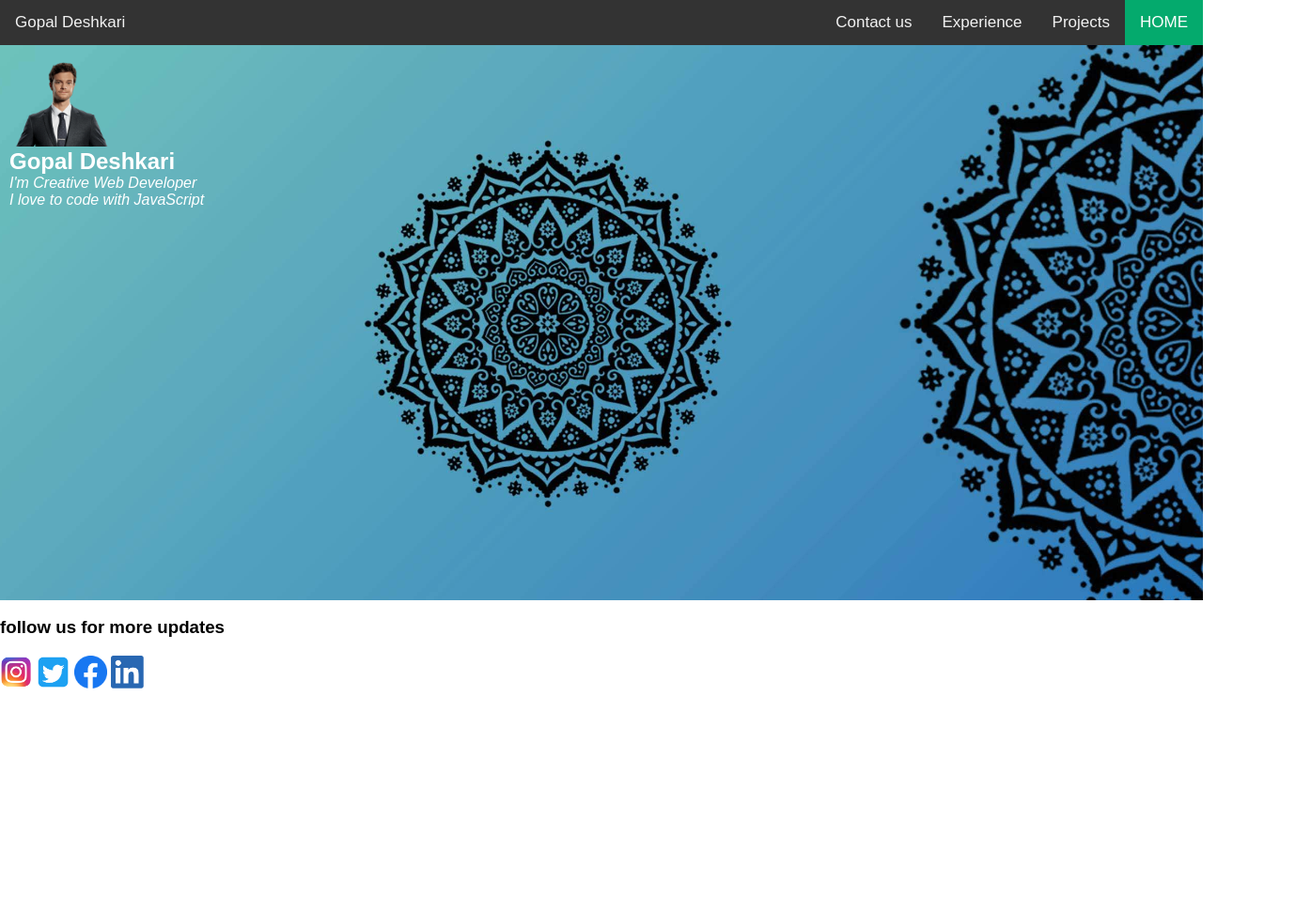
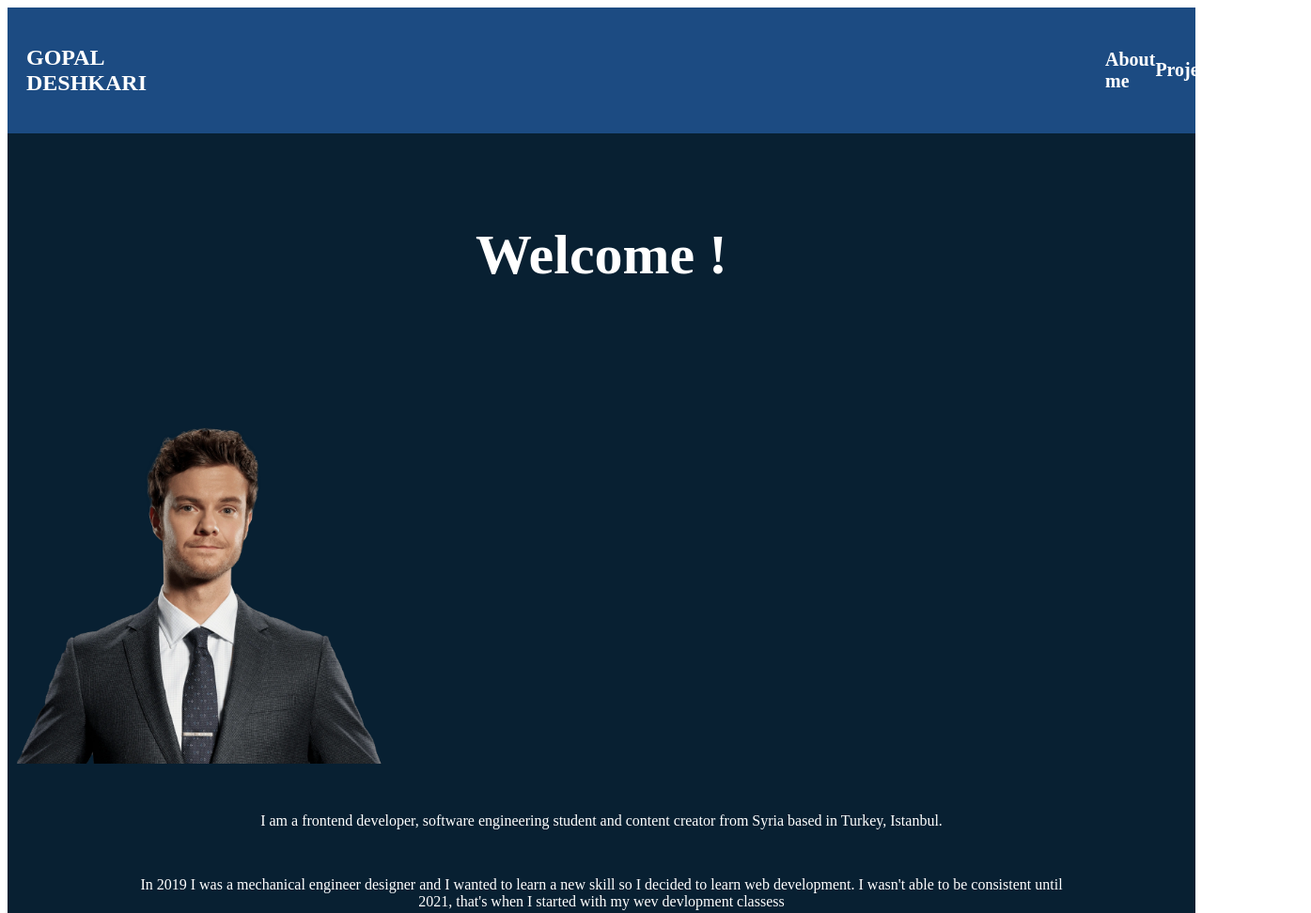
Before and after one commit to gopalls/Portfolio, a plain HTML site: page index.html in a window 1280 px wide. Shown: the top 972 px of the page at 94% size, 1395 px wide, since content can reach past the window. Before the commit the page ends 800 px from the top, so only its background shows below. Drawn offline with Linux system fonts and the light colour scheme.

Commit message:
modified:   index.html

```diff
--- a/index.html
+++ b/index.html
@@ -1,134 +1,129 @@
 <!DOCTYPE html>
 <html lang="en">
   <head>
-
     <title>My_Portfolio</title>
 
     <style>
 
- body {
-  margin: 0;
-  font-family: Arial, Helvetica, sans-serif;
+      *{
+        font-family: "poppins";
       }
 
-.gopal{  float: left;
-  color: #f2f2f2;
-  text-align: center;
-  padding: 14px 16px;
-  text-decoration: none;
-  font-size: 17px;
-  background-color: #333
+      .header-navbar{
+        display: flex;
+        flex-direction: row;
+        }
+
+        .header{
+        display: flex;
+        background-color: #1C4B82;
+        border:10px #1C4B82;
+        margin: 0%;
+        padding: 0%;
+        }
+
+
+      .header-name {
+          color: white;
+          padding: 20px;
+          margin-left: 100;
 
            }
 
-.topnav{
-        overflow: hidden; background-color: #333;
-}
+      .header-navbar{
+        font-size: 20px;
+          width:300px;
+          display: flex;
+          align-items: center;
+          margin-left: 1000px;
+          justify-content: space-around;
+          color: white;}
 
-.topnav a{
-  float: right;
-  color: #f2f2f2;
-  text-align: center;
-  padding: 14px 16px;
-  text-decoration: none;
-  font-size: 17px;
-}
 
-.topnav a:hover {
-  background-color: #ddd;
-  color: black;
-}
+          .info-description{
 
-.topnav a.home{
-  background-color: #04AA6D;
-  color: white;
-}
-
-.wallpaper{
-    display: grid;
-    width: 100%;
-    height: 100%;
+          background-color: rgb(8,32,50);
+          height: 2000px;
+          margin: 0%;
+          padding: 5px;
 
           }
 
-.myinfo {
-  position: relative;
-
+          .welcome{
             color: white;
+            text-align: center;
+            padding: 10px;
+            font-size: 60px;
           }
 
-.info{position: absolute;
-  top: 110px;
-  left: 10px;
-  margin: 0px;
-  padding: 0;
-}
-.first {
-  margin: 0%;
-  font-family: Arial, Helvetica, sans-serif;
+          .profile-image{
+            display: flex;
+            align-items: center;
+            width: 400px;
+            height: 400px;
+            /* border-radius: 40px; */
+            justify-content: ;
+
           }
 
 
-.second {
-    margin: 0px;
-  font-style: oblique;
+          .profile-description {
+            text-align: center;
+            font-family: "poppins";
+            color: white;
           }
+    </style>
 
 
-.third {
-    margin: 0%;
-  font-style: italic;
-}
 
-.hughie{
-    position: absolute;
-    top: 8px;
-    left : 16px;
-}
 
-    </style>
   </head>
   <body>
-    <div >
-        <a href="#gopal" class="gopal">Gopal Deshkari</a>
-    </div>
-    <div class="topnav">
-        <a class="home" href="#home">HOME</a>
-        <a  href="#projects">Projects</a>
-        <a href="#experience"> Experience</a>
-        <a href="#contact">Contact us</a>
+
+
+    <div class="header">
+
+      <div class="header-name">
+      <h2>GOPAL DESHKARI
+      </h2>
       </div>
 
-<div class="myinfo">
-
-    <img class="wallpaper" src="./wallpaper.jpg" alt="wallpaper">
-
-    <div class="info">
-    <h2  class="first">Gopal Deshkari</h2>
-    <p   class="second">I'm Creative Web Developer</p>
-    <p   class="third">I love to code with JavaScript</p>
+      <div class="header-navbar">
+      <h4>About me </h4>
+      <h4>Projects </h4>
+      <h4>Skills</h4>
+      <h4>Links </h4>
     </div>
 
-    <img class="hughie" src="./Hughie-Campbell-S3.webp" alt="wallpaper" style="height: 100px;">
+    </div>
+
+
+    <div class="info-description">
+
+      <h4 class="welcome"> Welcome !</h4>
+
+      <br>
+
+      <img class="profile-image" src="Hughie-Campbell-S3.webp" alt="Gopal-deshkari">
+      <br>
+      <br>
+
+
+      <p class="profile-description">I am a frontend developer, software engineering student and content creator from Syria based in Turkey, Istanbul. </p>
+      <br>
+      <p class="profile-description">
+
+        In 2019 I was a mechanical engineer designer and I wanted to learn a new skill so I decided to learn web development. I wasn't able to be consistent until
+       <br>
+        2021, that's when I started with my wev devlopment classess</p>
+
+
+
+
 
 
     </div>
 
-<div>
-    <h3>follow us for more updates</h3>
-
-   <a  href="http://www.instagram.com/gopalls/">
-    <img class="instagrsm" src="./instagram-Logo-PNG-Transparent-Background-download.png"
-   alt="instagram" style="height: 35px;"></a>
-
-    <img class="twitter" src="./Twitter Logo Square.png"    alt="twitter" style="height: 35px;">
-
-    <img class="facebook" src="./Facebook logo 2021.png"
-    href="http://www.facebook.com/sharer.php?u= "  alt="facebook" style="height: 35px;">
-
-    <img src="./Linkedin-logo-icon-png.png" alt="linkedin" style="height: 35px;">
-</div>
 
   </body>
-
 </html>
```
Lines whose indentation alone changed are shown as unchanged.
